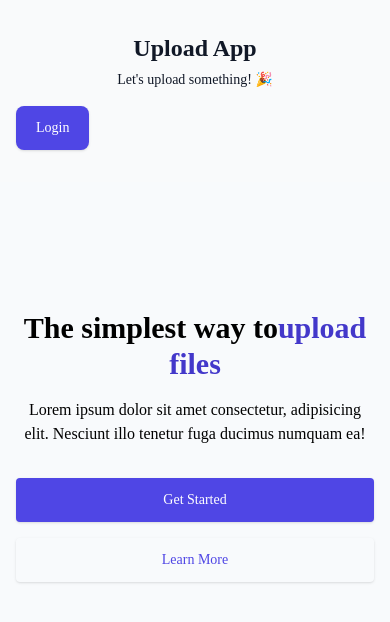
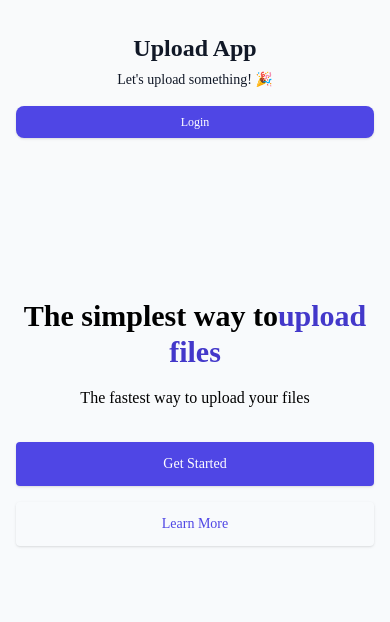
Before and after one commit to TarikSogukpinar/upload-app, a Next.js app in the folder client/: page / in a window 390 px wide. Shown: the top 622 px of the page. Built offline with nearby package versions, Linux system fonts and the light colour scheme; no server answers.

Commit message:
login button responsive fixes

```diff
--- a/client/src/components/HomeElements/HomeButtonSection.jsx
+++ b/client/src/components/HomeElements/HomeButtonSection.jsx
@@ -5,8 +5,7 @@ export default function HomeButton() {
   return (
     <div>
       <p className="mt-4 sm:text-xl/relaxed">
-        Lorem ipsum dolor sit amet consectetur, adipisicing elit. Nesciunt illo
-        tenetur fuga ducimus numquam ea!
+        The fastest way to upload your files
       </p>
 
       <div className="mt-8 flex flex-wrap justify-center gap-4">
--- a/client/src/components/ModalElements/AccountSection.jsx
+++ b/client/src/components/ModalElements/AccountSection.jsx
@@ -75,7 +75,7 @@ export default function AccountSection({ cookie }) {
                 type="button"
                 className="antialiased flex  rounded-lg hover:bg-gray-50 px-6 sm:px-8 py-1 text-md sm:text-lg font-bold text-dark transition  active:bg-indigo-500 mt-5 "
               >
-                Email addresses : {userInfo.email}
+                Email : {userInfo.email}
               </button>
               <button
                 type="button"
@@ -93,7 +93,7 @@ export default function AccountSection({ cookie }) {
                 type="button"
                 className="antialiased flex  rounded-lg bg-gray-50 px-6 sm:px-8 py-1 text-md sm:text-lg font-bold text-dark transition  active:bg-indigo-500 mt-5 "
               >
-                Created Date : {userInfo.createdAt}
+                Created : {userInfo.createdAt}
               </button>
             </div>
           </div>
--- a/client/src/components/ModalElements/SecuritySection.jsx
+++ b/client/src/components/ModalElements/SecuritySection.jsx
@@ -78,14 +78,13 @@ export default function SecuritySection({ cookie }) {
                   type="button"
                   className="antialiased flex rounded-lg bg-gray-50 px-4 sm:px-8 py-1 text-md sm:text-lg font-bold text-dark transition  active:bg-indigo-500 mt-2 sm:mt-5 "
                 >
-                  Ip Address:{" "}
-                  <span className="font-bold"> {userIpInformation}</span>
+                  Ip : <span className="font-bold"> {userIpInformation}</span>
                 </button>
                 <button
                   type="button"
                   className="antialiased flex  rounded-lg bg-gray-50 px-4 sm:px-8 py-1 text-md sm:text-lg font-bold text-dark transition  active:bg-indigo-500 mt-2 sm:mt-5 "
                 >
-                  Time Zone :{" "}
+                  Time :{" "}
                   <span className="font-bold"> {userInformation.timezone}</span>
                 </button>
                 <button
--- a/client/src/components/NavbarElements/NavbarLoginButton.jsx
+++ b/client/src/components/NavbarElements/NavbarLoginButton.jsx
@@ -5,7 +5,7 @@ export default function NavbarLoginButton() {
   return (
     <Link href={"/login"}>
       <button
-        className="border-box block rounded-lg bg-indigo-600  shadow hover:text-gray-950  active:text-gray-950 sm:w-auto px-5 py-3 text-sm font-medium text-white transition  focus:outline-none focus:ring"
+        className="border-box block rounded-lg bg-indigo-600 shadow hover:text-gray-950  active:text-gray-950 w-full sm:w-auto px-4 sm:px-5 py-2 sm:py-3 text-xs sm:text-sm font-medium text-white transition focus:outline-none focus:ring"
         type="button"
         to="/login"
       >
```
Lines whose indentation alone changed are shown as unchanged.
